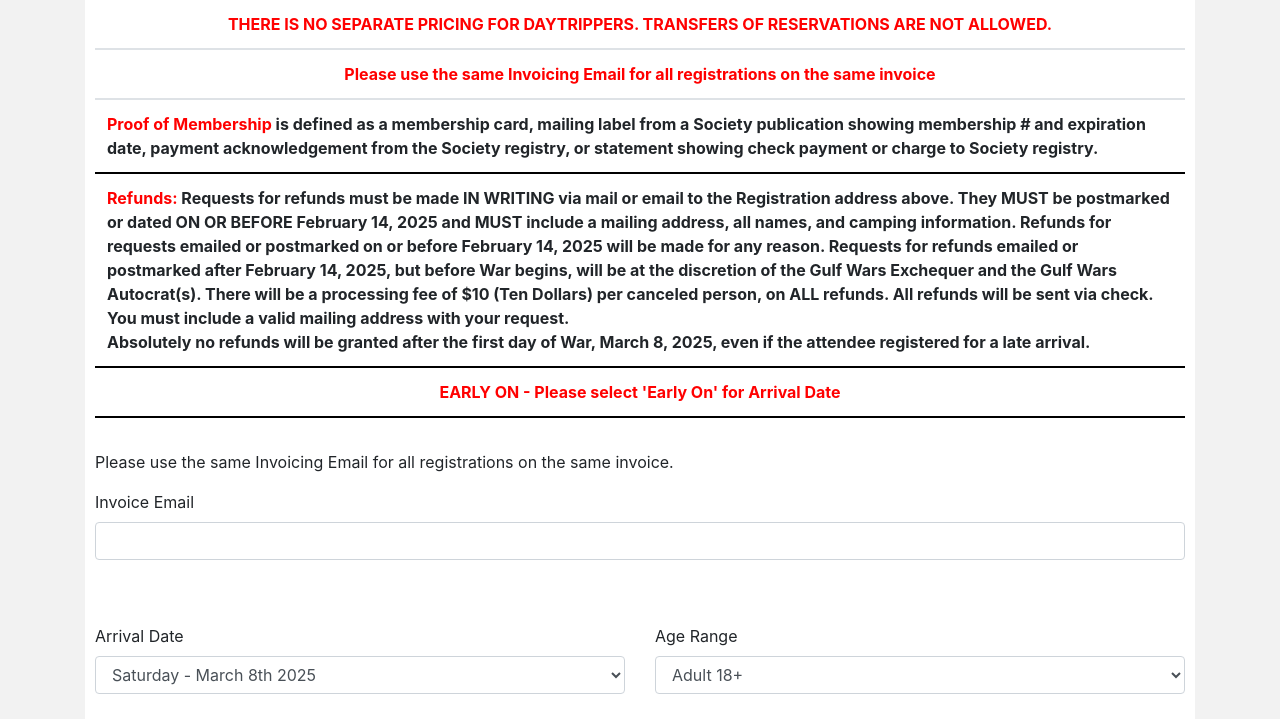
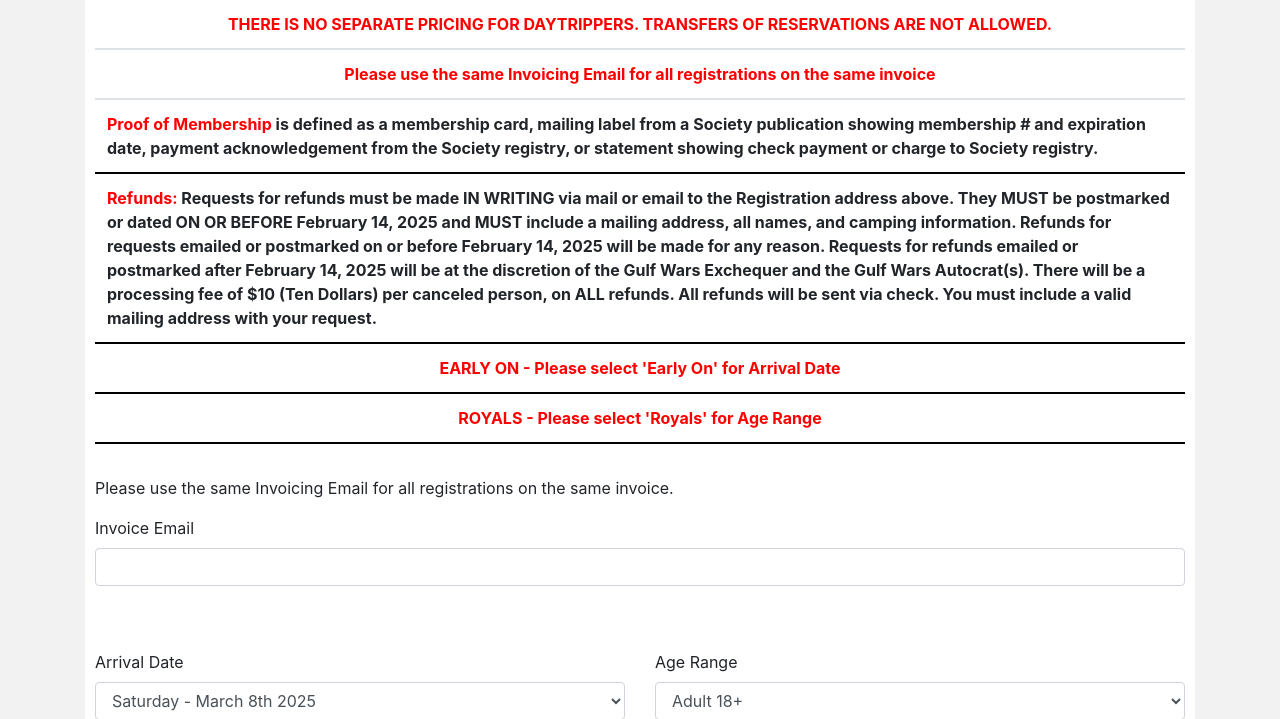
Before and after one commit to gwtroll/gwtroll, a Flask app: page /registration in a window 1280 px wide. Shown: the part 645-1364 px from the top of the page. Run offline with Flask 3, Linux system fonts and the light colour scheme; lists and menus that the app fills with data are empty; parts of the project's set-up code (start-up, migrations or seed data) failed here and were passed over; some libraries are stand-ins or nearby versions.

Commit message:
Last Minute Updates

```diff
--- a/app/forms.py
+++ b/app/forms.py
@@ -125,12 +125,14 @@ class CreatePreRegForm(FlaskForm):
     onsite_contact_group = SelectField('Camping Group', validators=[DataRequired()], choices=lodgingdata)
     offsite_contact_name = StringField('Legal Name', validators=[DataRequired()])
     offsite_contact_phone = StringField('Phone', validators=[DataRequired()])
-    rate_age = SelectField('Age Range', validators=[DataRequired()], choices=agedata)
+    rate_age = SelectField('Age Range', validators=[DataRequired()], id='rate_age', choices=agedata)
     rate_mbr = SelectField('Membership Status', validators=[DataRequired()], choices=mbrdata)
     mbr_num = IntegerField('Membership #', validators=[RequiredIfMembership('rate_mbr')])
     mbr_num_exp = DateField('Exp Date', validators=[RequiredIfMembership('rate_mbr')])
     rate_date = SelectField('Arrival Date', validators=[DataRequired()], choices=arrivaldata)
-    paypal_donation = BooleanField('Please check here if you would like to donate $3 to cover your Paypal processing fees.')
+    paypal_donation = BooleanField('Please check here if you would like to donate $3 to cover your Paypal processing fees.', validators=[])
+    royal_departure_date = DateField('Departure Date', validators=[Optional()])
+    royal_title = StringField('Royal Title', validators=[Optional()])
 
     submit = SubmitField('Register')
 
--- a/app/models.py
+++ b/app/models.py
@@ -106,6 +106,8 @@ class Registrations(db.Model):
     medallion: so.Mapped[Optional[int]]
     signature: so.Mapped[Optional[str]]
     prereg_date_time: so.Mapped[Optional[datetime]]
+    royal_departure_date: so.Mapped[Optional[datetime]]
+    royal_title: so.Mapped[Optional[str]]
     reg_date_time: so.Mapped[datetime] = so.mapped_column(
         index=True, default=lambda: datetime.now().replace(microsecond=0).isoformat())
 
--- a/app/routes.py
+++ b/app/routes.py
@@ -467,6 +467,7 @@ def upload():
 @app.route('/registration', methods=('GET', 'POST'))
 def createprereg():
     form = CreatePreRegForm()
+    print(form.validate_on_submit())
     if form.validate_on_submit() and request.method == 'POST':
         reg = Registrations(
             fname = form.fname.data,
@@ -497,6 +498,8 @@ def createprereg():
             paypal_donation = form.paypal_donation.data,
             price_paid = 0,
             atd_paid = 0,
+            royal_departure_date = form.royal_departure_date.data,
+            royal_title = form.royal_title.data if form.royal_title.data != '' else None
         )
 
         print(form.rate_date.data)
--- a/app/templates/create_prereg.html
+++ b/app/templates/create_prereg.html
@@ -88,11 +88,13 @@
         <th scope="row"><span style="color: red;">Proof of Membership</span> is defined as a membership card, mailing label from a Society publication showing membership # and expiration date, payment acknowledgement from the Society registry, or statement showing check payment or charge to Society registry.</th>
       </tr>
       <tr>
-        <th scope="row"><span style="color: red;">Refunds:</span> Requests for refunds must be made IN WRITING via mail or email to the Registration address above. They MUST be postmarked or dated ON OR BEFORE February 14, 2025 and MUST include a mailing address, all names, and camping information. Refunds for requests emailed or postmarked on or before February 14, 2025 will be made for any reason. Requests for refunds emailed or postmarked after February 14, 2025, but before War begins, will be at the discretion of the Gulf Wars Exchequer and the Gulf Wars Autocrat(s). There will be a processing fee of $10 (Ten Dollars) per canceled person, on ALL refunds. All refunds will be sent via check. You must include a valid mailing address with your request.<br>
-            Absolutely no refunds will be granted after  the first day of War, March 8, 2025, even if the attendee registered for a late arrival.</th>
+        <th scope="row"><span style="color: red;">Refunds:</span> Requests for refunds must be made IN WRITING via mail or email to the Registration address above. They MUST be postmarked or dated ON OR BEFORE February 14, 2025 and MUST include a mailing address, all names, and camping information. Refunds for requests emailed or postmarked on or before February 14, 2025 will be made for any reason. Requests for refunds emailed or postmarked after February 14, 2025 will be at the discretion of the Gulf Wars Exchequer and the Gulf Wars Autocrat(s). There will be a processing fee of $10 (Ten Dollars) per canceled person, on ALL refunds. All refunds will be sent via check. You must include a valid mailing address with your request.</th>
       </tr>
       <tr>
         <th scope="row" class="text-center" style="color: red;">EARLY ON - Please select 'Early On' for Arrival Date</th>
+      </tr>
+      <tr>
+        <th scope="row" class="text-center" style="color: red;">ROYALS - Please select 'Royals' for Age Range</th>
       </tr>
     </tbody>
   </table>
@@ -120,8 +122,28 @@
         <div class="col">
             <p>
                 {{ form.rate_age.label }}<br>
-                {{ form.rate_age(class_='form-control m-0') }}
+                {{ form.rate_age(class_='form-control m-0', onchange="royalCheck()") }}
             </p>
+        </div>
+    </div>
+    <div id="royals" style="display: none;">
+        <h4>Royals</h4>
+        <div class="row form-group">
+
+            <div class="col form-group">
+                <p>
+                    {{ form.royal_departure_date.label }}
+                    {{ form.royal_departure_date(class_='form-control m-0') }}
+                    {% if form.royal_departure_date.errors %}{% for error in form.royal_departure_date.errors %}<span class="error">{{ error }}</span>{% endfor %}{% endif %}
+                </p>
+            </div>
+            <div class="col">
+                <p>
+                    {{ form.royal_title.label }}<br>
+                    {{ form.royal_title(class_='form-control m-0') }}
+                    {% if form.royal_title.errors %}{% for error in form.royal_title.errors %}<span class="error">{{ error }}</span>{% endfor %}{% endif %}
+                </p>
+            </div>
         </div>
     </div>
     <div class="row form-group">
@@ -313,4 +335,20 @@
     </tbody>
   </table>
 </div>
+
+<script>
+
+
+    function royalCheck() {
+        const rate_age = document.getElementById("rate_age").value;
+        const royals = document.getElementById("royals");
+        if (rate_age == 'Royals') {
+            royals.style.display = 'block';
+        }
+        else {
+            royals.style.display = 'none';
+        }
+    }
+
+</script>
 {% endblock %}
```
Also changed, not shown: clear_registrations.py (added, +37 -0 lines), migrations/versions/17b403727e00_.py (added, +45 -0 lines).
